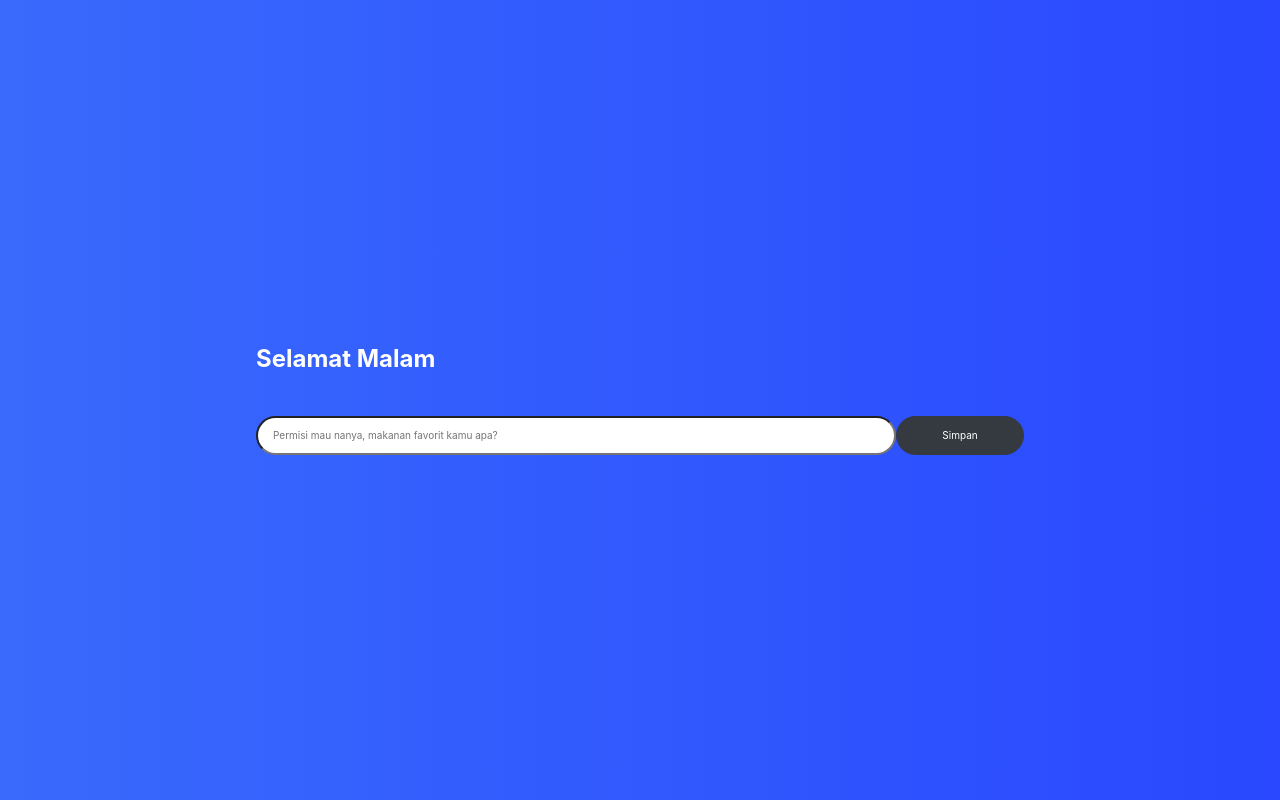
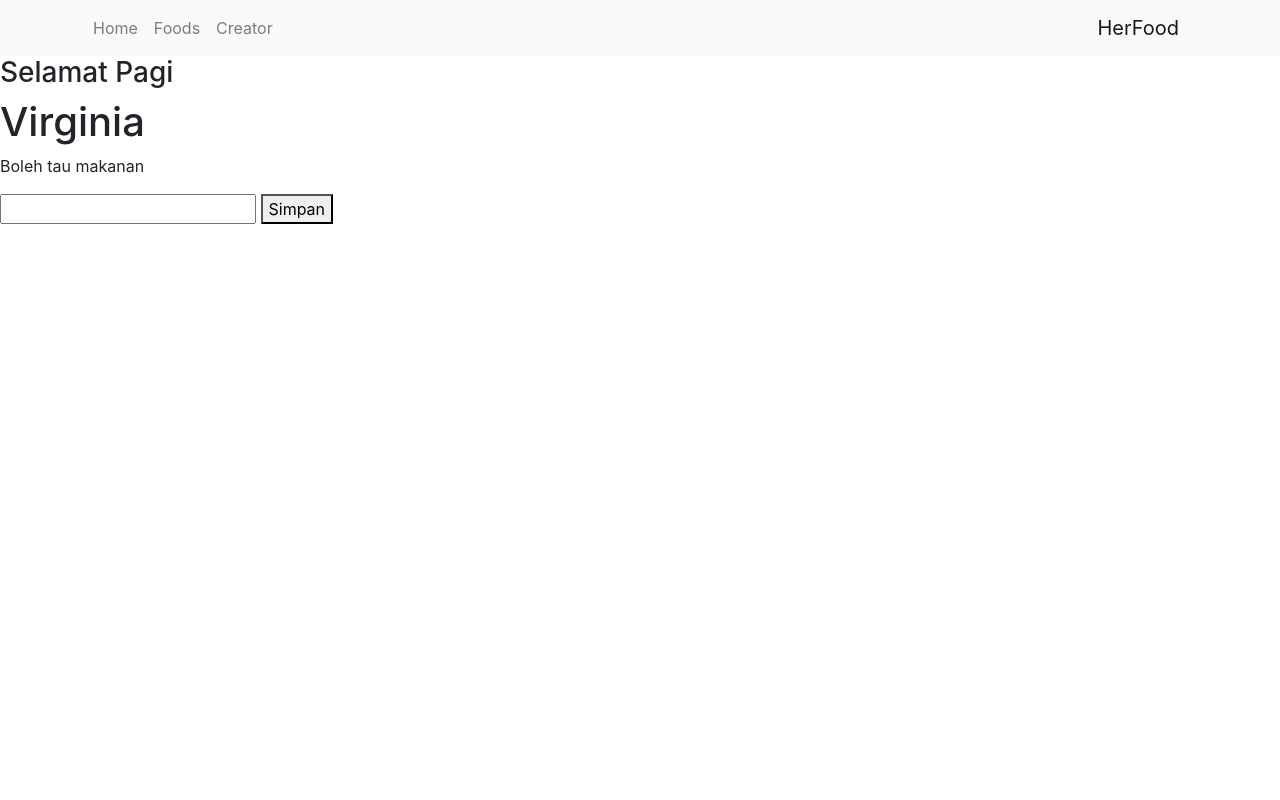
Before and after one commit to lucifergotmad/herFavoriteFood, a CodeIgniter app: page /herFavoriteFood/ in a window 1280 px wide. Run offline with CodeIgniter, Linux system fonts and the light colour scheme; data that the repository does not hold is empty.

Commit message:
refactor code

```diff
--- a/application/controllers/Home.php
+++ b/application/controllers/Home.php
@@ -2,30 +2,11 @@
 
 class Home extends CI_Controller
 {
-    public function __construct()
-    {
-        parent::__construct();
-        $this->load->model('Orang_model');
-    }
     public function index()
     {
-        date_default_timezone_set("Asia/Jakarta");
-        $jamBerapa = date("H");
-
-        if ($jamBerapa > 0 && $jamBerapa < 12) {
-            $salam = "Pagi";
-        } else if ($jamBerapa >= 12 && $jamBerapa < 15) {
-            $salam = "Siang";
-        } else if ($jamBerapa >= 15 && $jamBerapa <= 18) {
-            $salam = "Sore";
-        } else {
-            $salam = "Malam";
-        }
-        $data['salam'] = $salam;
-        $data['orang'] = $this->Orang_model->getPerson()[0];
-
-        $this->load->view('templates/header');
-        $this->load->view('home/index', $data);
+        $data['judul'] = "Homepage";
+        $this->load->view('templates/header', $data);
+        $this->load->view('home/index');
         $this->load->view('templates/footer');
     }
 }
--- a/application/models/Orang_model.php
+++ /dev/null
@@ -1,10 +0,0 @@
-<?php
-
-class Orang_model extends CI_Model
-{
-    public function getPerson()
-    {
-        // $nama = "Virginia Mutiara Putri Dermawan";
-        return $this->db->get('persons')->result_array();
-    }
-}
--- /dev/null
+++ b/application/views/creator/index.php
@@ -0,0 +1 @@
+<p>Creator Index</p>
--- /dev/null
+++ b/application/views/foods/index.php
@@ -0,0 +1 @@
+<p>Foods/index</p>
--- a/application/views/home/index.php
+++ b/application/views/home/index.php
@@ -1,11 +1,8 @@
+<h3>Selamat Pagi</h3>
+<h1>Virginia</h1>
 
-<main class="hero-section">
-    <h3 class="heading">Selamat <?php echo $salam; ?></h3>
-    <a href="makanan">
-    <h1 class="nama text-white"><?=$orang['nama']?></h1>
-    </a>
-    <form class="row w-100 mx-auto" action="makanan/tambah" method="POST">
-        <input class="col-lg-10 py-3 input rounded-pill" autocomplete="off" type="text" name="makanan" placeholder="Permisi mau nanya, makanan favorit kamu apa?">
-        <input class="col-lg-2 py-3 btn btn-dark rounded-pill" type="submit" value="Simpan">
-    </form>
-</main>
+<p>Boleh tau makanan</p>
+<form action="makanan/tambah" method="POST">
+  <input type="text" name="nama">
+  <button type="submit">Simpan</button>
+</form>
--- a/application/views/templates/footer.php
+++ b/application/views/templates/footer.php
@@ -1,3 +1,2 @@
-    <script src="<?=base_url()?>assets/js/bootstrap.min.js"></script>
-  </body>
+</body>
 </html>
--- a/application/views/templates/header.php
+++ b/application/views/templates/header.php
@@ -1,12 +1,25 @@
 <!DOCTYPE html>
 <html lang="en">
 <head>
-  <meta charset="utf-8">
-  <meta name="viewport" content="width=device-width, initial-scale=1">
-  <title>Virginia Mutiara | For Her</title>
-  <link rel="preconnect" href="https://fonts.gstatic.com">
-  <link href="https://fonts.googleapis.com/css2?family=Montserrat:wght@200;700&display=swap" rel="stylesheet">
-  <link rel="stylesheet" href="<?=base_url()?>assets/css/bootstrap.min.css">
-  <link rel="stylesheet" href="<?=base_url()?>assets/css/style.css">
+  <meta charset="UTF-8">
+  <meta http-equiv="X-UA-Compatible" content="IE=edge">
+  <meta name="viewport" content="width=device-width, initial-scale=1.0">
+  <title><?=$judul;?></title>
+  <link rel="stylesheet" href="<?=base_url();?>assets/css/bootstrap.min.css">
 </head>
 <body>
+<nav class="navbar navbar-expand-lg navbar-light bg-light">
+  <div class="container">
+    <button class="navbar-toggler" type="button" data-toggle="collapse" data-target="#navbarNavAltMarkup" aria-controls="navbarNavAltMarkup" aria-expanded="false" aria-label="Toggle navigation">
+      <span class="navbar-toggler-icon"></span>
+    </button>
+    <div class="collapse navbar-collapse" id="navbarNavAltMarkup">
+      <div class="navbar-nav">
+        <a class="nav-link" href="<?=base_url();?>">Home</a>
+        <a class="nav-link" href="<?=base_url();?>foods">Foods</a>
+        <a class="nav-link" href="<?=base_url();?>creator">Creator</a>
+      </div>
+    </div>
+    <a class="navbar-brand" href="#">HerFood</a>
+  </div>
+</nav>
--- a/assets/css/style.css
+++ /dev/null
@@ -1,89 +0,0 @@
-* {
-	margin: 0;
-	padding: 0;
-	box-sizing: border-box;
-}
-
-html {
-	font-family: "Montserrat", sans-serif;
-	font-size: 10px;
-}
-
-body {
-	width: 100vw;
-	height: 100vh;
-	background-image: linear-gradient(to right, #396afc, #2948ff);
-}
-
-.hero-section {
-	width: 60%;
-	height: 100%;
-	margin: 0 auto;
-	color: #fff;
-	display: flex;
-	justify-content: center;
-	flex-direction: column;
-}
-
-.heading {
-	font-size: 2.4rem;
-	font-weight: 700;
-}
-
-.nama {
-	font-size: 7rem;
-	font-weight: 200;
-}
-
-form {
-	margin-top: 3.2rem;
-}
-
-.input:focus {
-	outline: none;
-	box-shadow: none;
-}
-
-@media only screen and (max-width: 992px) {
-	.nama {
-		font-size: 6.4rem;
-	}
-
-	.heading {
-		font-size: 2rem;
-	}
-
-	input.btn-dark {
-		margin-top: 1rem;
-	}
-}
-
-@media only screen and (max-width: 768px) {
-	.nama {
-		font-size: 5.6rem;
-	}
-
-	.heading {
-		font-size: 1.8rem;
-	}
-}
-
-@media only screen and (max-width: 600px) {
-	.nama {
-		font-size: 4.8rem;
-	}
-
-	.heading {
-		font-size: 1.6rem;
-	}
-}
-
-@media only screen and (max-width: 600px) {
-	.nama {
-		font-size: 4rem;
-	}
-
-	.heading {
-		font-size: 1.4rem;
-	}
-}
```
Also changed, not shown: application/controllers/Creator.php (added, +11 -0 lines), application/controllers/Foods.php (added, +11 -0 lines), application/controllers/Makanan.php (deleted, +0 -23 lines), application/models/Makanan_model.php (deleted, +0 -9 lines), application/views/makanan/index.php (deleted, +0 -7 lines), assets/js/script.js (deleted).
